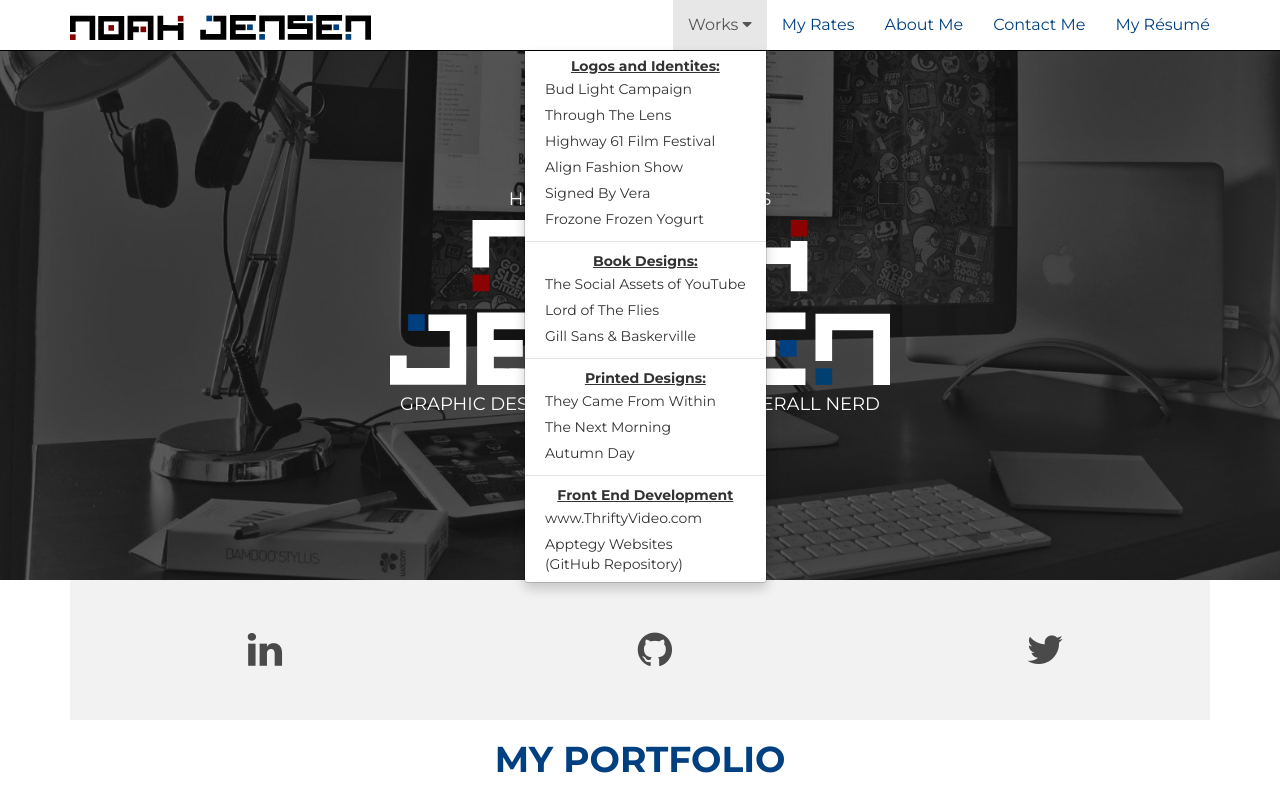
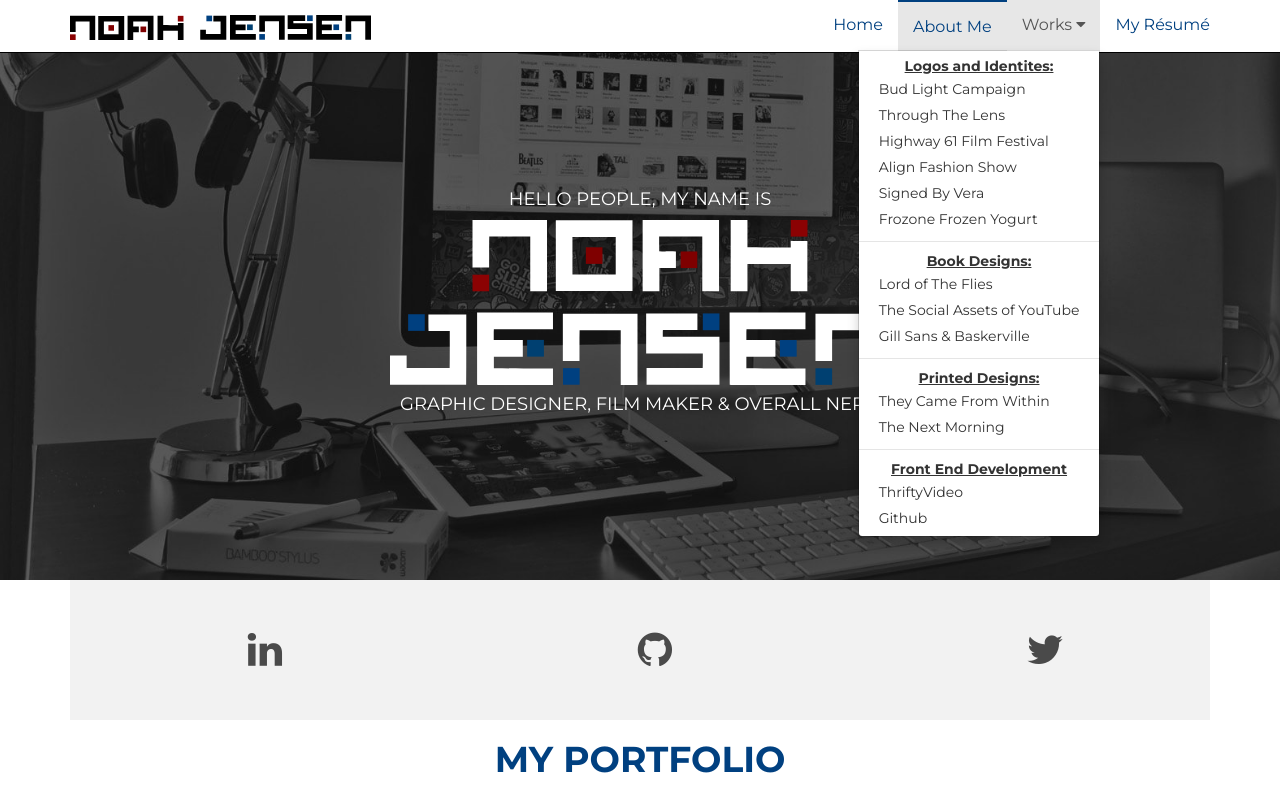
Before and after one commit to noahjensen/noahajensen-website, a plain HTML site: page contact.html in a window 1280 px wide. Both pictures are taken after a click on the button "Works". Shown: the top 800 px of the page. Drawn offline with nearby package versions, Linux system fonts and the light colour scheme.

Commit message:
Updated menu

```diff
--- a/contact.html
+++ b/contact.html
@@ -28,6 +28,12 @@
       </div>
       <div class="navbar-collapse collapse">
         <ul class="nav navbar-nav navbar-right">
+          <li>
+            <a href="index.html">Home</a>
+          </li>
+          <li class="active">
+            <a href="about.html">About Me</a>
+          </li>
           <li class="dropdown">
             <a href="#" class="dropdown-toggle" data-toggle="dropdown" role="button" aria-expanded="false">Works&nbsp;<i class="fa fa-caret-down"></i>
             </a>
@@ -54,10 +60,10 @@
               <li class="divider"></li>
               <li class="dropdowntitle">Book Designs:</li>
               <li>
-                <a href="youtube.html">The Social Assets of YouTube</a>
+                <a href="lotf.html">Lord of The Flies</a>
               </li>
               <li>
-                <a href="lotf.html">Lord of The Flies</a>
+                <a href="youtube.html">The Social Assets of YouTube</a>
               </li>
               <li>
                 <a href="gsandbv.html">Gill Sans &amp; Baskerville</a>
@@ -70,30 +76,18 @@
               <li>
                 <a href="nextmorning.html">The Next Morning</a>
               </li>
-              <li>
-                <a href="autumn.html">Autumn Day</a>
-              </li>
               <li class="divider"></li>
               <li class="dropdowntitle">Front End Development</li>
               <li>
-                <a href="thriftyvideo.html">www.ThriftyVideo.com</a>
+                <a href="thriftyvideo.html">ThriftyVideo</a>
               </li>
               <li>
-                <a href="https://github.com/noahjensen/apptegy-websites">Apptegy Websites<br>(GitHub Repository)</a>
+                <a href="https://github.com/noahjensen/">Github</a>
               </li>
             </ul>
           </li>
           <li>
-            <a href="about.html">My Rates</a>
-          </li>
-          <li>
-            <a href="about.html">About Me</a>
-          </li>
-          <li>
-            <a href="about.html">Contact Me</a>
-          </li>
-          <li>
-            <a href="assets/img/Noah_Jensen_Resume.pdf" target="_blank">My Résumé</a>
+            <a href="assets/img/Noah_Jensen_Resume.pdf" target="_blank">My R&#233;sum&#233;</a>
           </li>
         </ul>
       </div>
```
Also changed, not shown: align.html (+2 -2 lines), budlight.html (+2 -2 lines), fromwithin.html (+2 -2 lines), frozone.html (+2 -2 lines), gsandbv.html (+2 -2 lines), highway61.html (+2 -4 lines), index.html (+5 -8 lines), lotf.html (+2 -12 lines), nextmorning.html (+2 -2 lines), thriftyvideo.html (+2 -2 lines), ttlp.html (+2 -2 lines), vera.html (+2 -2 lines), youtube.html (+2 -2 lines).
